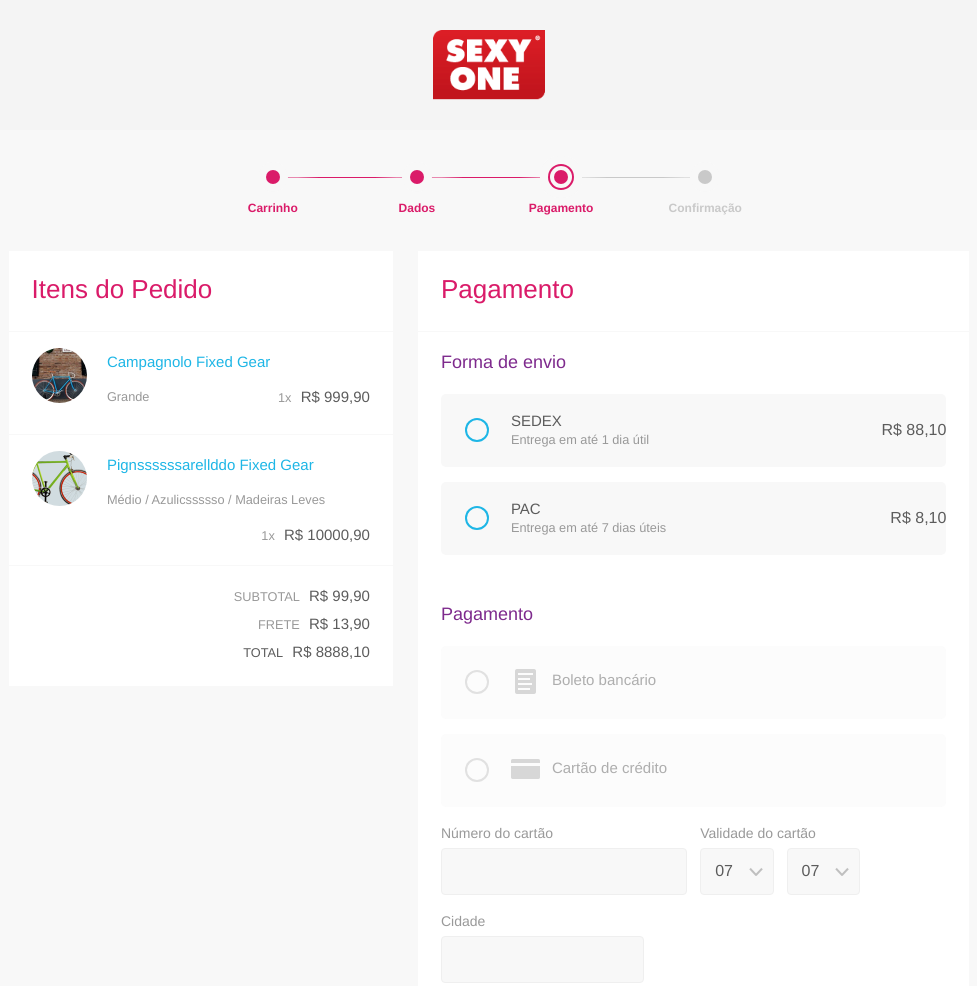
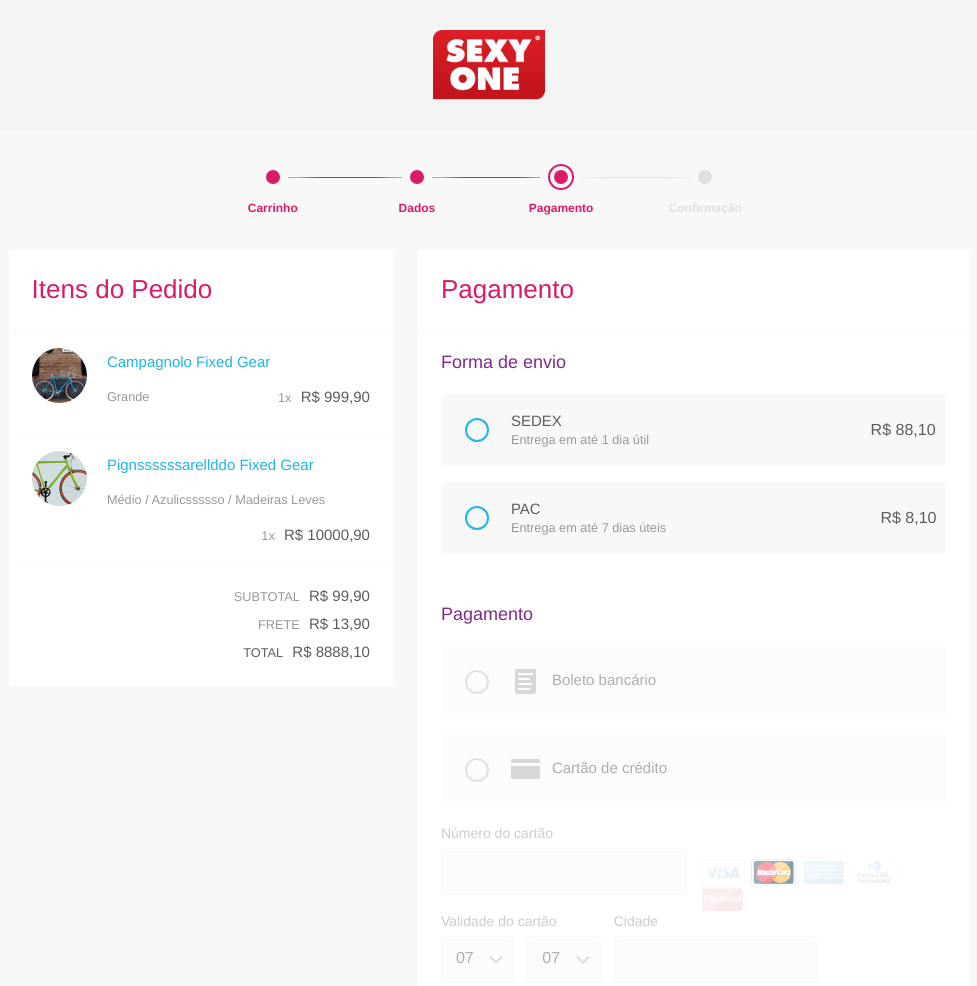
Before and after one commit to minestore/style-guide, a plain HTML site: page 3.html in a window 1280 px wide. Shown: the top 986 px of the page, without its empty margins (151-1128 px from the left). Drawn offline with nearby package versions, Linux system fonts and the light colour scheme.

Commit message:
fixed links and added credit cards

```diff
--- a/3.html
+++ b/3.html
@@ -165,6 +165,16 @@
 								<label>Número do cartão</label>
 								<input type="text" class="form-control">
 							</div>
+							<div class="form-group col-sm-6">
+								<label></label>
+								<div class="form-control payments">
+									<img class="inactive" src="img/pag_visa.png">
+									<img src="img/pag_master.png">
+									<img class="inactive" src="img/pag_amex.png">
+									<img class="inactive" src="img/pag_diners.png">
+									<img class="inactive" src="img/pag_hiper.png">
+								</div>
+							</div>
 							<div class="form-group col-sm-2">
 								<label class="span-text">Validade do cartão</label>
 								<select class="form-control">
--- a/js/main.js
+++ b/js/main.js
@@ -17,7 +17,7 @@ $(function() {
 		    return;
 		}
 		if ($(this).closest('.form-section').hasClass('activate')) {
-		    $(this).closest('form').find('.inactive').removeClass('inactive');
+		    $(this).closest('form').find('.form-section.inactive').removeClass('inactive');
 		}
 		if ($(this).find('input[name=payment][value=boleto]').length) {
 		    $('p.boleto').show();
--- a/less/main.less
+++ b/less/main.less
@@ -43,13 +43,6 @@ a {
 	&:hover {
 		color: @brand-info;
 		text-decoration: none;
-		&:after {
-			content: '';
-			display: block;
-			position: absolute;
-			width: 100%; height: 1px;
-			background: @brand-info;
-		}
 	}
 }
 
@@ -72,9 +65,9 @@ p {
 // Margins and Paddings
 // -------------------------
 
-@padding-base-horizontal: 14px;
-@padding-base-vertical:   12px;
-@grid-gutter-width: 13px;
+@padding-base-horizontal: 	14px;
+@padding-base-vertical: 	12px;
+@grid-gutter-width: 		13px;
 
 
 // Links
@@ -128,12 +121,9 @@ p {
 label {
 	font-size: 14px;
 	font-weight: 400;
-	&.span-text {
-		white-space: nowrap;
-		&:after {
-			content: '\00a0'
-		}
-	}
+
+	white-space: nowrap;
+	&:after { content: '\00a0' }
 }
 
 .radio {
@@ -152,9 +142,6 @@ label {
 			background: @gray-lighter;
 			cursor: no-drop;
 		}
-	}
-	&.fadeout, .inactive & {
-		opacity: 0.5;
 	}
 	> div {
 		display: table-cell;
@@ -267,6 +254,7 @@ input[type="radio"] { display: none }
 }
 
 .form-control {
+	padding-top: @padding-base-vertical - 3;
 	font-size: 16px;
 	line-height: 1;
 	font-weight: 100;
@@ -279,7 +267,18 @@ input[type="radio"] { display: none }
 		border-color: @brand-primary;
 		box-shadow: none;
 	}
-	background: #black;
+	&.payments {
+		padding-top: @padding-base-vertical - 1;
+		background: none;
+		border: none;
+		padding-left: 0; padding-right: 0;
+		img {
+			margin-right: 1px;
+			&.inactive {
+				opacity: 0.2;
+			}
+		}
+	}
 }
 
 .form-inline {
@@ -299,6 +298,13 @@ select.form-control {
 	.img-retina ('../img/select.png','../img/select@2x.png',14px,9px);
 	background-position: right 10px center;
 	background-repeat: no-repeat;
+}
+
+// Classes
+// -------------------------
+
+.fadeout, .inactive {
+	opacity: 0.5;
 }
 
 
```
Also changed, not shown: css/main.css, img/pag_amex.png (added), img/pag_diners.png (added), img/pag_hiper.png (added), img/pag_master.png (added), img/pag_visa.png (added).
